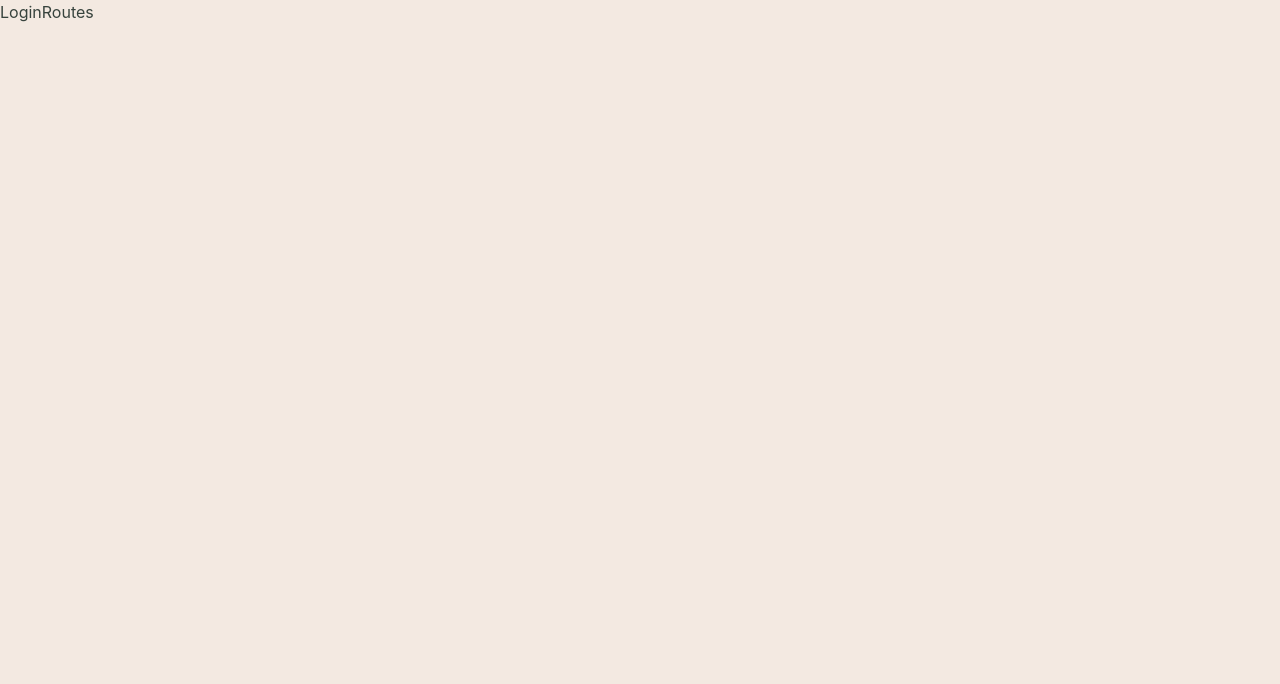
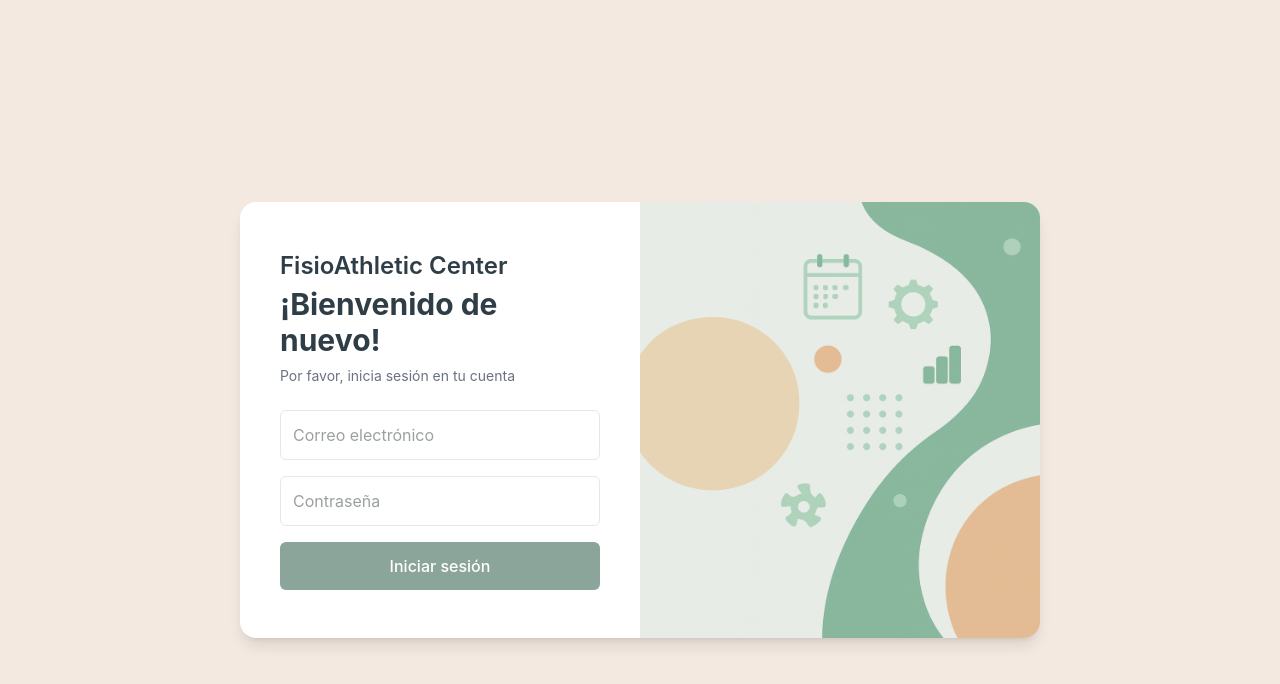
Before and after one commit to Josuepimen/Fisioathletic-system, a React (Vite) app in the folder client/: page /login in a window 1280 px wide. Shown: the top 684 px of the page. Built offline with nearby package versions, Linux system fonts and the light colour scheme.

Commit message:
Frontend-Started
First desing of the proyect, buttons and inputs

```diff
--- a/client/package.json
+++ b/client/package.json
@@ -11,6 +11,7 @@
   },
   "dependencies": {
     "@tailwindcss/vite": "^4.1.11",
+    "framer-motion": "^12.23.24",
     "motion": "^12.23.24",
     "react": "^19.1.0",
     "react-dom": "^19.1.0",
--- a/client/src/Layouts/AuthLayout.jsx
+++ b/client/src/Layouts/AuthLayout.jsx
@@ -0,0 +1,14 @@
+// src/layouts/AuthLayout.jsx
+import React from "react";
+import { Outlet } from "react-router-dom";
+
+export default function AuthLayout() {
+  return (
+    <div className="flex items-center justify-center min-h-screen bg-[#F3E9E1]">
+      <div className="w-full max-w-4xl">
+        {/* Aquí se renderizará el contenido de las rutas hijas */}
+        <Outlet />
+      </div>
+    </div>
+  );
+}
--- a/client/src/Pages/login/LoginPage.jsx
+++ b/client/src/Pages/login/LoginPage.jsx
@@ -0,0 +1,108 @@
+import React from "react";
+import { motion } from "framer-motion";
+import { useNavigate } from "react-router-dom";
+import LogoLogin from "../../assets/LogoLogin.png";
+
+export default function PaginaLogin() {
+  const navigate = useNavigate();
+
+  const manejarEnvio = (e) => {
+    e.preventDefault();
+    navigate("/dashboard"); // Redirige al panel principal
+  };
+
+  return (
+    <motion.div
+      initial={{ opacity: 0 }}
+      animate={{ opacity: 1 }}
+      transition={{ duration: 0.6 }}
+      className="bg-white rounded-2xl shadow-lg flex overflow-hidden w-[800px] mx-auto mt-10"
+    >
+      {/* Lado izquierdo - formulario */}
+      <motion.div
+        initial={{ x: -80, opacity: 0 }}
+        animate={{ x: 0, opacity: 1 }}
+        transition={{ type: "spring", stiffness: 60, delay: 0.2 }}
+        className="w-1/2 flex flex-col justify-center px-10 py-12"
+      >
+        <motion.h1
+          className="text-2xl font-semibold text-[#2f3e46] mb-1"
+          initial={{ opacity: 0, y: -10 }}
+          animate={{ opacity: 1, y: 0 }}
+          transition={{ delay: 0.3 }}
+        >
+          FisioAthletic Center
+        </motion.h1>
+
+        <motion.h2
+          className="text-3xl font-bold text-[#2f3e46] mb-2"
+          initial={{ opacity: 0, y: -10 }}
+          animate={{ opacity: 1, y: 0 }}
+          transition={{ delay: 0.4 }}
+        >
+          ¡Bienvenido de nuevo!
+        </motion.h2>
+
+        <motion.p
+          className="text-sm text-gray-500 mb-6"
+          initial={{ opacity: 0 }}
+          animate={{ opacity: 1 }}
+          transition={{ delay: 0.5 }}
+        >
+          Por favor, inicia sesión en tu cuenta
+        </motion.p>
+
+        <motion.form
+          onSubmit={manejarEnvio}
+          className="space-y-4"
+          initial={{ opacity: 0, y: 20 }}
+          animate={{ opacity: 1, y: 0 }}
+          transition={{ delay: 0.6 }}
+        >
+          <motion.input
+            type="email"
+            placeholder="Correo electrónico"
+            className="w-full p-3 border border-gray-200 rounded-md focus:outline-none focus:ring-2 focus:ring-[#8CA59A]"
+            required
+            whileFocus={{ scale: 1.02 }}
+          />
+
+          <motion.input
+            type="password"
+            placeholder="Contraseña"
+            className="w-full p-3 border border-gray-200 rounded-md focus:outline-none focus:ring-2 focus:ring-[#8CA59A]"
+            required
+            whileFocus={{ scale: 1.02 }}
+          />
+
+          <motion.button
+            type="submit"
+            whileHover={{ scale: 1.05 }}
+            whileTap={{ scale: 0.97 }}
+            className="w-full bg-[#8CA59A] text-white font-medium py-3 rounded-md hover:bg-[#7b958a] transition"
+          >
+            Iniciar sesión
+          </motion.button>
+        </motion.form>
+      </motion.div>
+
+      {/* Lado derecho - imagen */}
+      <motion.div
+        initial={{ x: 80, opacity: 0 }}
+        animate={{ x: 0, opacity: 1 }}
+        transition={{ type: "spring", stiffness: 60, delay: 0.4 }}
+        className="w-1/2 bg-[#8CA59A] relative"
+      >
+        <motion.img
+          src={LogoLogin}
+          alt="Logo FisioAthletic Center"
+          className="w-full h-full object-cover"
+          initial={{ scale: 1.1 }}
+          animate={{ scale: 1 }}
+          transition={{ duration: 1.5, ease: "easeOut" }}
+        />
+        <div className="absolute inset-0 bg-[#8CA59A]/20"></div>
+      </motion.div>
+    </motion.div>
+  );
+}
--- /dev/null
+++ b/client/src/Pages/register/Register.jsx
@@ -0,0 +1,59 @@
+// src/Pages/Register.jsx
+import React from "react";
+import { useNavigate } from "react-router-dom";
+
+export default function Register() {
+  const navigate = useNavigate();
+
+  const handleSubmit = (e) => {
+    e.preventDefault();
+    // Aquí luego conectarás tu lógica de registro
+    navigate("/login"); // redirige al login
+  };
+
+  return (
+    <div className="flex h-screen items-center justify-center bg-[#F3E9E1]">
+      <div className="bg-white p-8 rounded-2xl shadow-md w-full max-w-md">
+        <h1 className="text-3xl font-bold text-center text-[#8CA59A] mb-6">
+          Crear cuenta
+        </h1>
+        <form onSubmit={handleSubmit} className="space-y-4">
+          <input
+            type="text"
+            placeholder="Nombre completo"
+            className="w-full p-3 border rounded-xl focus:outline-none focus:ring-2 focus:ring-[#8CA59A]"
+            required
+          />
+          <input
+            type="email"
+            placeholder="Correo electrónico"
+            className="w-full p-3 border rounded-xl focus:outline-none focus:ring-2 focus:ring-[#8CA59A]"
+            required
+          />
+          <input
+            type="password"
+            placeholder="Contraseña"
+            className="w-full p-3 border rounded-xl focus:outline-none focus:ring-2 focus:ring-[#8CA59A]"
+            required
+          />
+          <button
+            type="submit"
+            className="w-full bg-[#8CA59A] text-white py-3 rounded-xl hover:bg-[#7b958a] transition-colors"
+          >
+            Registrarse
+          </button>
+        </form>
+
+        <p className="text-center text-sm mt-4">
+          ¿Ya tienes una cuenta?{" "}
+          <button
+            onClick={() => navigate("/login")}
+            className="text-[#8CA59A] font-semibold hover:underline"
+          >
+            Inicia sesión
+          </button>
+        </p>
+      </div>
+    </div>
+  );
+}
--- a/client/src/Routes/LoginRoutes.jsx
+++ b/client/src/Routes/LoginRoutes.jsx
@@ -1,9 +1,16 @@
-import React from 'react'
+// src/routes/LoginRoutes.jsx
+import React from "react";
+import { Routes, Route } from "react-router-dom";
+import AuthLayout from "../layouts/AuthLayout";
+import LoginPage from "../Pages/login/LoginPage";
 
-function LoginRoutes() {
+export default function LoginRoutes() {
   return (
-    <div>LoginRoutes</div>
-  )
+    <Routes>
+      <Route element={<AuthLayout />}>
+        {/* /login */}
+        <Route index element={<LoginPage />} />
+      </Route>
+    </Routes>
+  );
 }
-
-export default LoginRoutes
```
Also changed, not shown: client/src/assets/LogoLogin.png (added), 1 other file (tests, documents, lock files or other folders).
